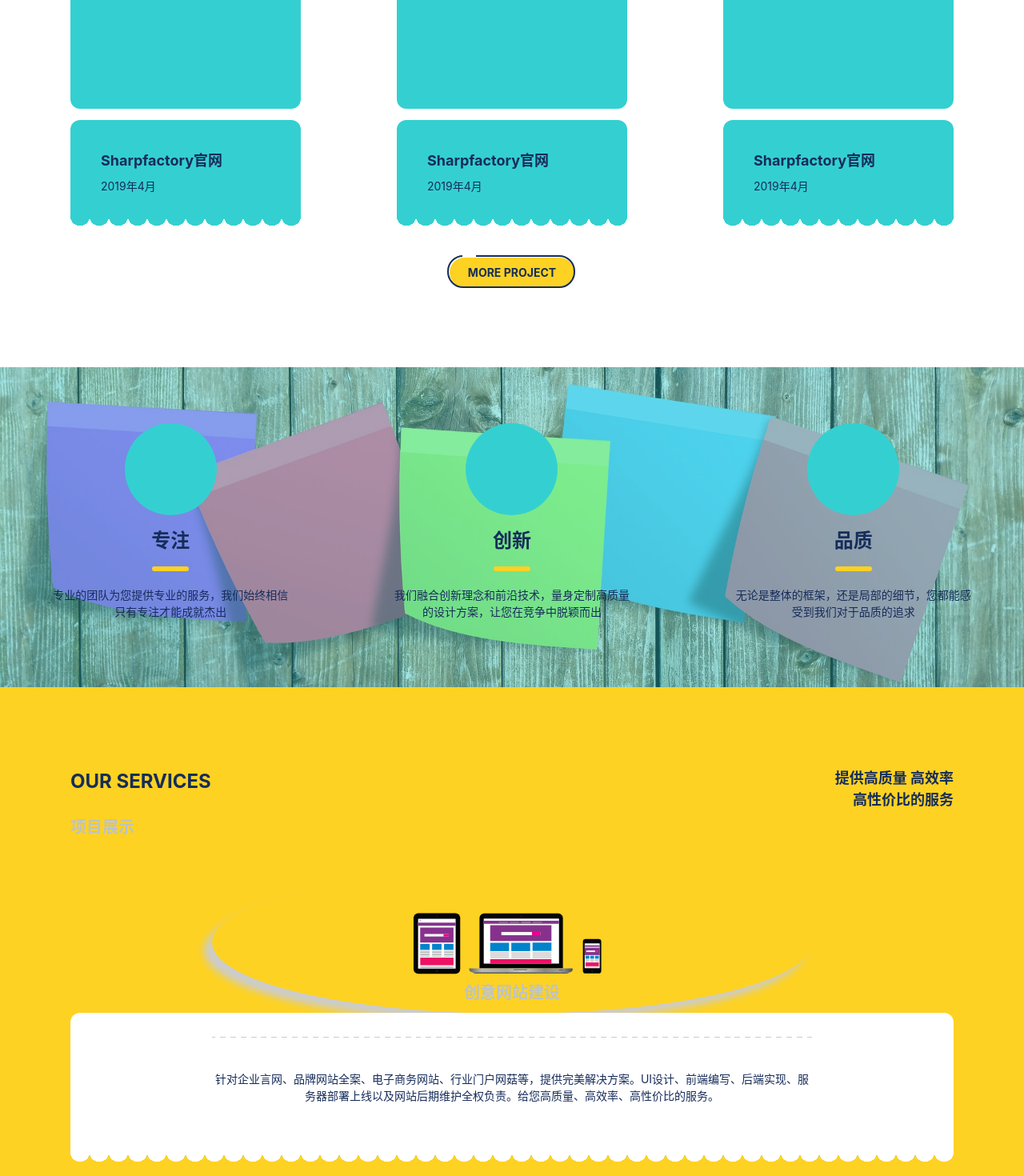
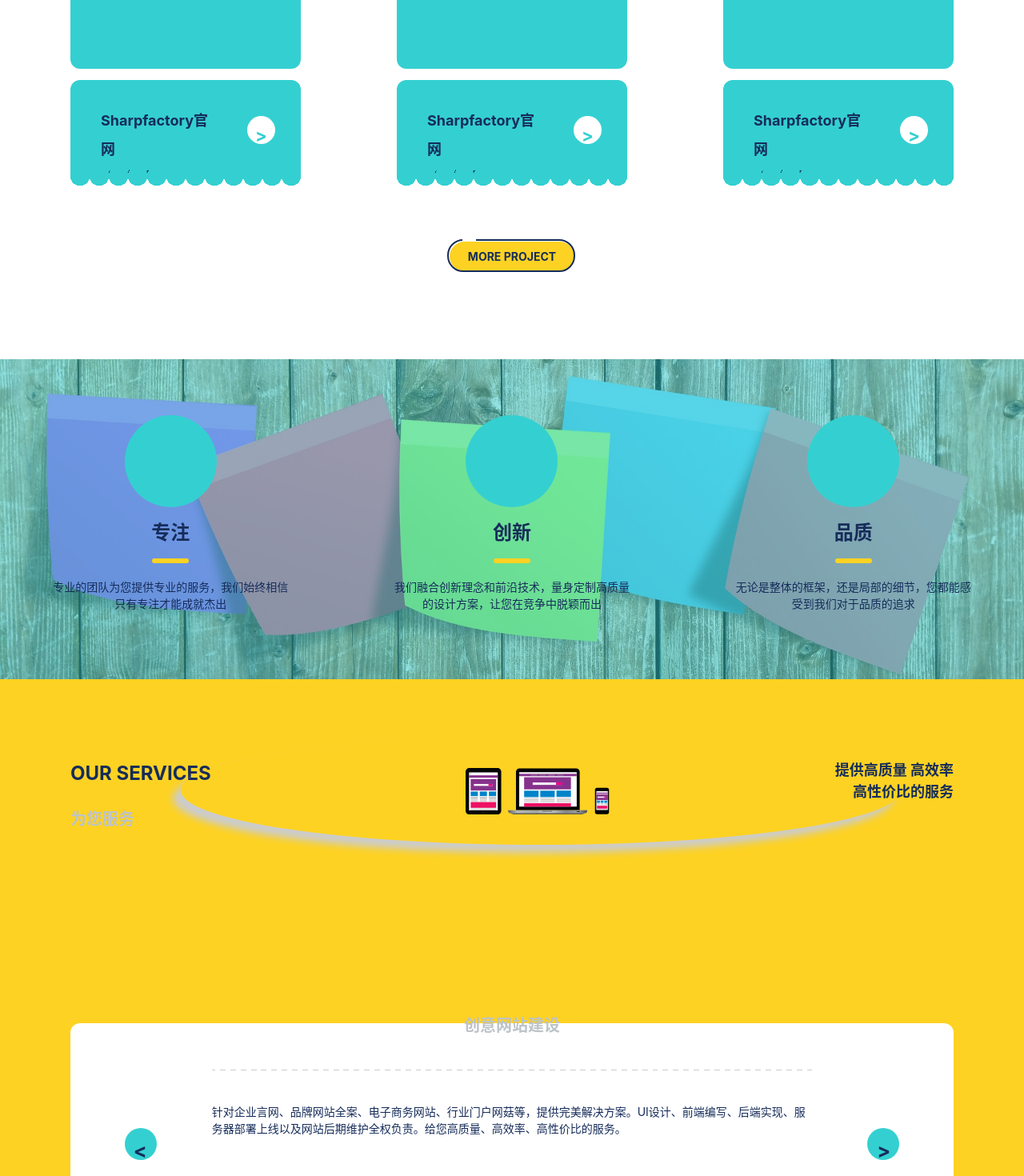
Before and after one commit to Atlantis-Brook/SharpFactory, a Vue app: page /#/ in a window 1280 px wide. Shown: the part 1180-2650 px from the top of the page at 80% size. Built offline with nearby package versions, Linux system fonts and the light colour scheme.

Commit message:
官网主页

```diff
--- a/src/views/Home.vue
+++ b/src/views/Home.vue
@@ -43,7 +43,7 @@
               <p>2019年4月</p>
             </div>
             <div class="right">
-
+              <div class="change-pages-right">></div>
             </div>
           </div>
         </div>
@@ -57,7 +57,7 @@
               <p>2019年4月</p>
             </div>
             <div class="right">
-
+              <div class="change-pages-right">></div>
             </div>
           </div>
         </div>
@@ -71,7 +71,7 @@
               <p>2019年4月</p>
             </div>
             <div class="right">
-
+              <div class="change-pages-right">></div>
             </div>
           </div>
         </div>
@@ -106,7 +106,7 @@
         <div class="title">
           <div class="left">
             <h1 class="fsz-24">OUR SERVICES</h1>
-            <h2 class="fsz-20">项目展示</h2>
+            <h2 class="fsz-20">为您服务</h2>
           </div>
           <div class="right">
             <p class="fsz-18">提供高质量 高效率<br>高性价比的服务</p>
@@ -115,7 +115,7 @@
         <img src="../assets/images/mobile-devices-2017978.svg" alt="">
         <div class="wave-border">
           <div class="left">
-            <div class="change-page"></div>
+            <div class="change-pages-left"><</div>
           </div>
           <div class="middle">
             <h2 class="fsz-20">创意网站建设</h2>
@@ -123,7 +123,7 @@
             <p>针对企业言网、品牌网站全案、电子商务网站、行业门户网菇等，提供完美解决方案。UI设计、前端编写、后端实现、服<br>务器部署上线以及网站后期维护全权负责。给您高质量、高效率、高性价比的服务。</p>
           </div>
           <div class="right">
-            <div class="change-page"></div>
+            <div class="change-pages-right">></div>
           </div>
         </div>
         <div class="button">LEARN MORE</div>
@@ -254,12 +254,14 @@
     width: 1200px;
     height: 120px;
     margin: 0 auto;
+    position: relative;
+    top: -50px;
   }
   .middle1 .wave-border::after {
     background-image: radial-gradient(circle 24px at center , #fff 51%, transparent 0%);
   }
   .about-us {
-    margin:112px auto 0;
+    margin: 62px auto 0;
     width: 1104px;
     display: flex;
   }
@@ -346,6 +348,20 @@
     display: flex;
     justify-content: space-between;
   }
+  .project .change-pages-right{
+    background-color: #fff;
+    color: #34d0d1;
+    margin-top: 45px;
+    padding-top: 8px;
+    padding-right: 1px;
+    font-size: 22px;
+    width: 35px;
+    height: 35px;
+  }
+  .project .change-pages-right:hover{
+    position: relative;
+    left: 1px;
+  }
   .project1 {
     width: 288px;
     height: 320px;
@@ -369,7 +385,7 @@
   .project1 .wave-border .left {
     text-align: left;
     margin: 33px 0 0 38px;
-    flex: 5;
+    flex: 3;
   }
   .project1 .wave-border .left p {
     line-height: 2em;
@@ -400,7 +416,7 @@
   .project2 .wave-border .left {
     text-align: left;
     margin: 33px 0 0 38px;
-    flex: 5;
+    flex: 3;
   }
   .project2 .wave-border .left p {
     line-height: 2em;
@@ -431,7 +447,7 @@
   .project3 .wave-border .left {
     text-align: left;
     margin: 33px 0 0 38px;
-    flex: 5;
+    flex: 3;
   }
   .project3 .wave-border .left p {
     line-height: 2em;
@@ -441,7 +457,7 @@
   }
   .middle2 .button {
     padding: 8px 23px;
-    margin-bottom: 100px;
+    margin: 30px auto 110px;
     transition: background-color 0.9s;
   }
   .middle2 .button::after {
@@ -463,7 +479,7 @@
   .middle3 .top .img {
     width: 100%;
     height: 400px;
-    background-color: rgba(52, 208, 209, 0.4);
+    background-color: rgba(52, 208, 209, 0.5);
     position: absolute;
     top: 0;
     left: 0;
@@ -515,6 +531,7 @@
   }
   .middle3 .bottom {
     background-color: #fdd223;
+    position: relative;
   }
   .middle3 .title {
     padding: 100px 0 0 0;
@@ -523,8 +540,11 @@
     display: flex;
   }
   .middle3 img {
-    height: 178px;
-    width: 750px;
+    width: 900px;
+    margin: 68px -414px;
+    position: absolute;
+    top: 3px;
+    z-index: 5;
   }
   .middle3 h2 {
     margin-bottom: 40px;
@@ -540,13 +560,14 @@
     left: 16px;
   }
   .middle3 .button:hover {
-    background-color: #fdd223;
+    position: relative;
+    top: 1px;
   }
   .middle3 .wave-border {
     width: 1104px;
     background-color: #fff;
-    padding-top: 60px;
-    margin: 0 auto;
+    padding-top: 88px;
+    margin: 200px auto 0;
     display: flex;
   }
   .middle3 .wave-border::after {
@@ -555,20 +576,32 @@
   .middle3 hr {
     margin: 0 0 40px;
   }
-  .middle3 p {
-    margin-bottom: 60px;
+  .middle3 .wave-border p {
+    margin-bottom: 48px;
+    text-align: left;
   }
-  .middle3 .left {
+  .middle3 .wave-border .left {
     flex: 4;
   }
-  .middle3 .middle {
+  .middle3 .wave-border .middle {
     flex: 17;
   }
-  .middle3 .right {
+  .middle3 .wave-border .right {
     flex: 4;
   }
-  .middle4 {
-
+  .middle3 .change-pages-left{
+    margin: 43px 20px;
+  }
+  .middle3 .change-pages-left:hover{
+    position: relative;
+    left: -1px;
+  }
+  .middle3 .change-pages-right{
+    margin: 43px 20px;
+  }
+  .middle3 .change-pages-right:hover{
+    position: relative;
+    left: 1px;
   }
   .middle4 .title {
     padding: 100px 0 0 0;
--- a/static/css/basic.css
+++ b/static/css/basic.css
@@ -88,8 +88,30 @@ nav a:hover {
 }
 
 /*换页*/
-.change-pages {
-  /*TODO*/
+.change-pages-left{
+  display: inline-block;
+  box-sizing: border-box;
+  padding-top: 10px;
+  padding-right: 2px;
+  cursor: pointer;
+  font-weight: bold;
+  font-size: 25px;
+  width: 40px;
+  height: 40px;
+  background-color: #34d0d1;
+  border-radius: 50%;
+}
+.change-pages-right {
+  display: inline-block;
+  box-sizing: border-box;
+  padding-top: 10px;
+  padding-left: 2px;
+  cursor: pointer;
+  font-weight: bold;
+  font-size: 25px;
+  width: 40px;
+  height: 40px;
+  background-color: #34d0d1;
   border-radius: 50%;
 }
 
@@ -102,7 +124,7 @@ nav a:hover {
   font-weight: 700;
   border-radius: 20px;
   cursor: pointer;
-  transition: background-color 0.9s;
+  transition: background-color 0.7s;
   position: relative;
 }
 .button::before {
```
Also changed, not shown: css公共样式/官网 basic.css 文件说明（PC版）.md (+7 -8 lines).
